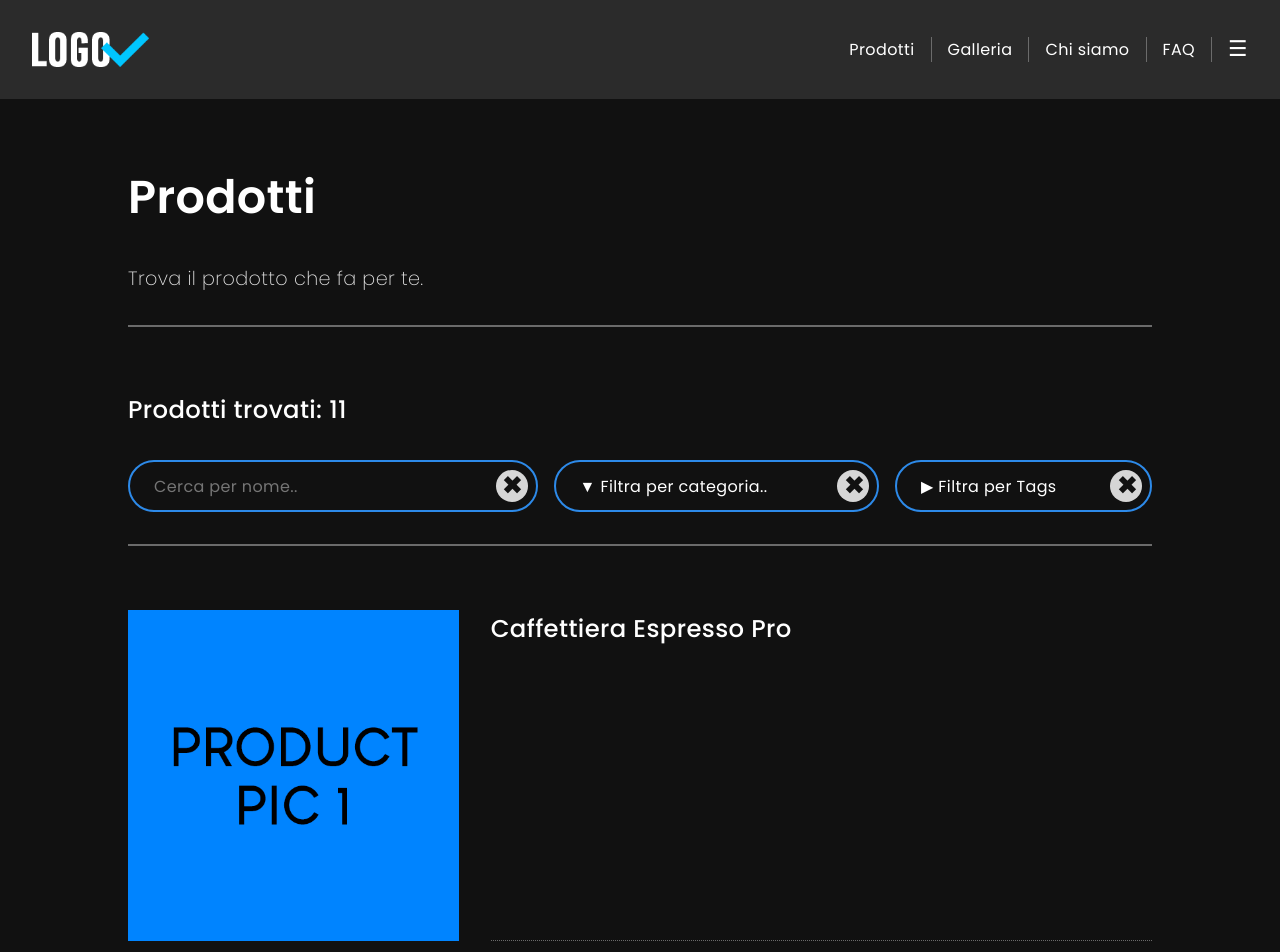
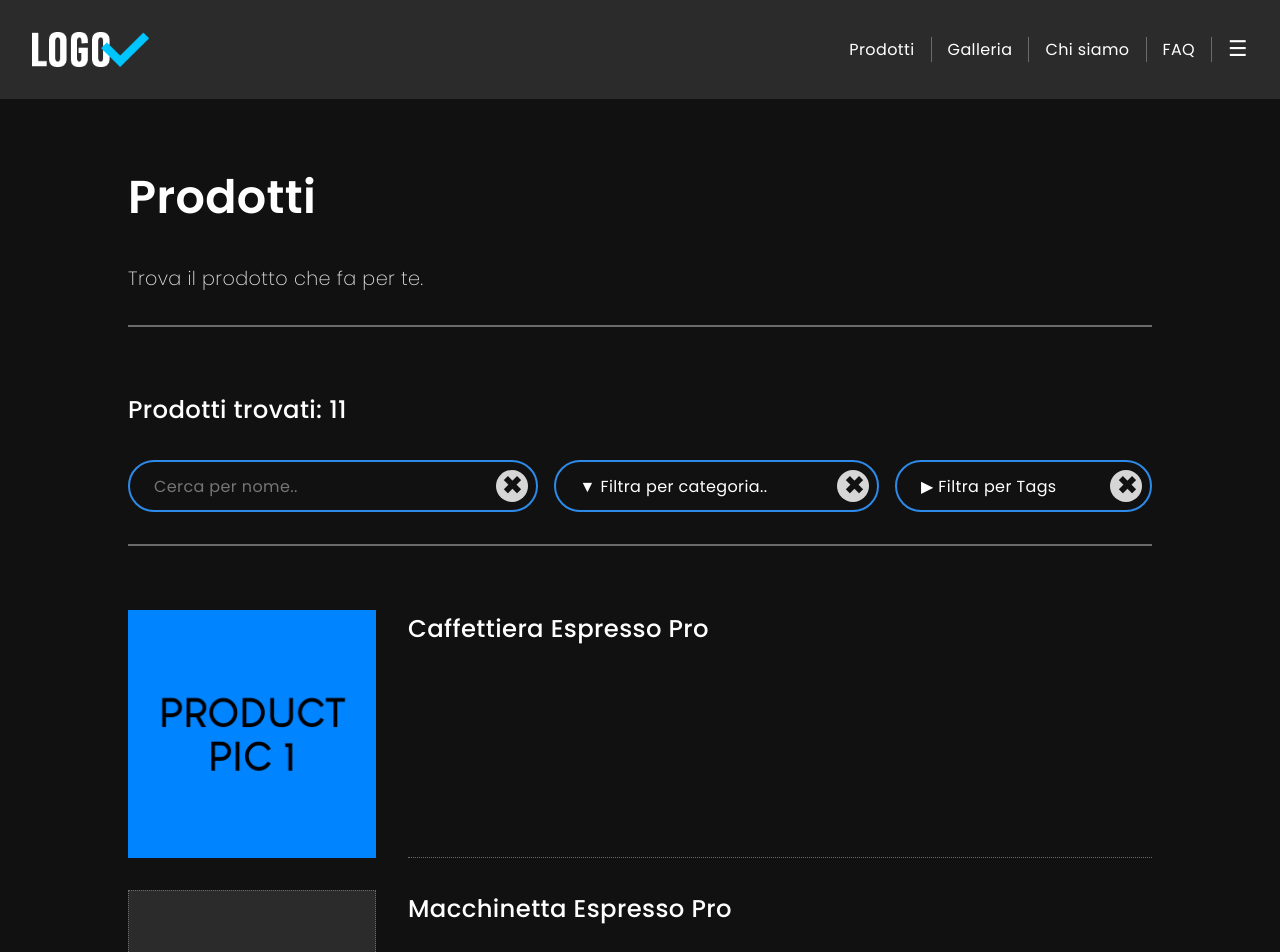
Before and after one commit to CamilloRosanio/next_react, a Next.js app: page /prodotti in a window 1280 px wide. Shown: the top 952 px of the page. Built offline with nearby package versions, Linux system fonts and the light colour scheme.

Commit message:
PRODUCT CARD - Prima struttura di product Card Responsive

```diff
--- a/components/ProductCard.jsx
+++ b/components/ProductCard.jsx
@@ -30,7 +30,7 @@ function ProductCard({ name, description, category, img, tags, price, available
 
       <SquarePic
         path={img}
-        defaultText='immagine prodotto'
+        defaultText='immagine non disponibile'
       />
 
       <div className="productDetails">
--- a/src/app/globals.css
+++ b/src/app/globals.css
@@ -587,7 +587,7 @@ option:hover {
   aspect-ratio: 1;
   overflow: hidden;
   position: relative;
-  flex: 0 0 calc((100% / 3) - ((var(--space-unit) * 2) / 3));
+  flex: 0 0 calc((100% / 4) - ((var(--space-unit) * 2) / 4));
   cursor: pointer;
 }
 
--- a/src/app/prodotti/page.jsx
+++ b/src/app/prodotti/page.jsx
@@ -211,12 +211,6 @@ export default function ProductsPage() {
             )}
         </div>
 
-        {productsList.map((p, index) =>
-            <div className="flexLine debug" key={index}>
-                <p>• {p.category} - {p.name} - {p.description}</p>
-            </div>
-        )}
-
 
 
         {/* BOTTOM BUTTONS */}
```
